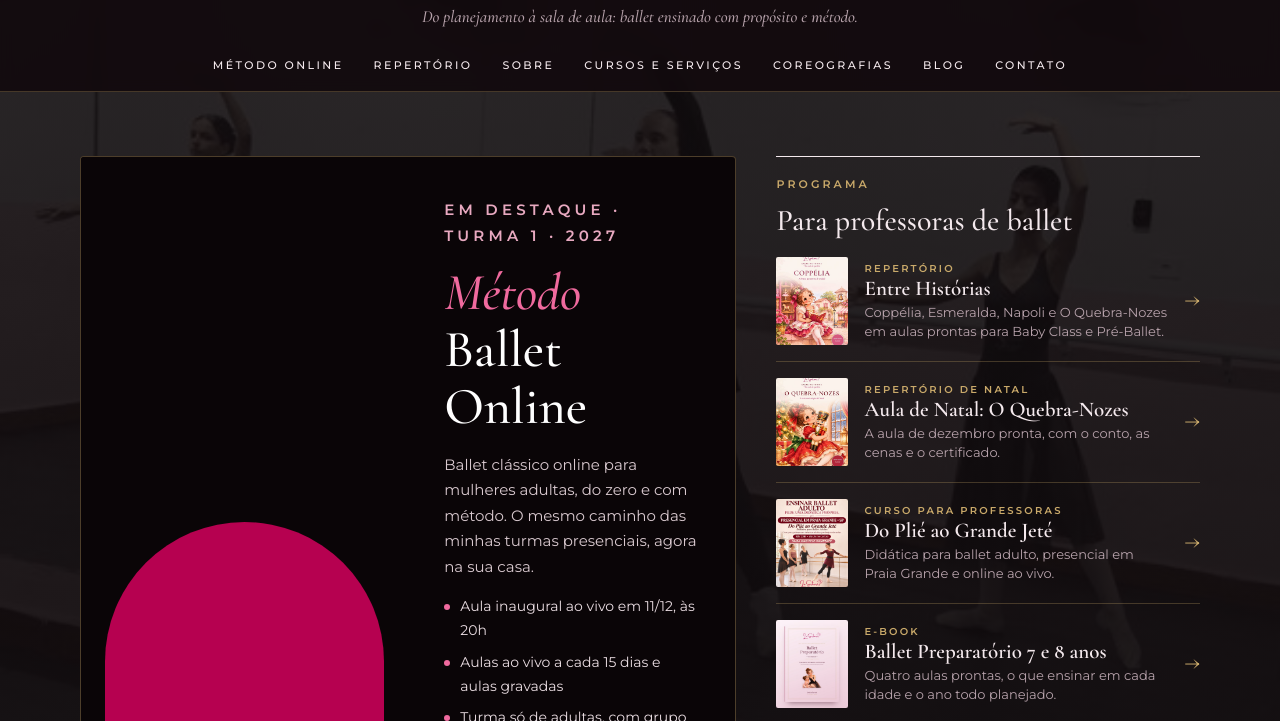
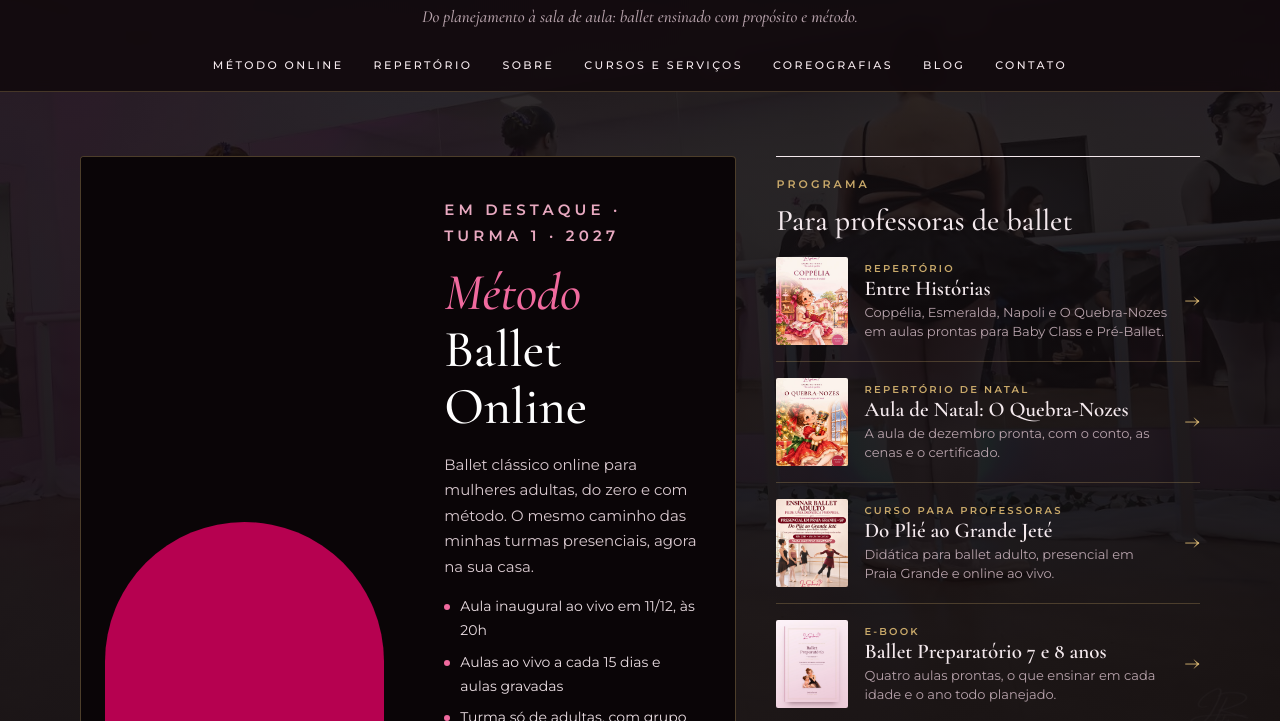
Before and after one commit to professoraleticiasartori-gif/lesartori-site, a plain HTML site: page inicio-novo.html in a window 1280 px wide. Shown: the part 79-800 px from the top of the page. Drawn offline with nearby package versions, Linux system fonts and the light colour scheme.

Commit message:
Fundo novo tambem na previa

```diff
--- a/inicio-novo.html
+++ b/inicio-novo.html
@@ -188,7 +188,7 @@ footer img{height:44px;width:auto;margin:0 auto 10px}
 :root{--marfim:#120A0E;--papel:rgba(255,255,255,.025);--blush:rgba(194,24,91,.08);--vinho:#F4E9ED;--magenta:#C2185B;--ouro:#C9A96A;--ouro-claro:rgba(201,169,106,.28);--texto:#E8DCE1;--suave:#B7A2AB;--noite:#0A0507}
 html{background:#120A0E}
 body{background:transparent;position:relative;isolation:isolate}
-body::before{content:"";position:fixed;inset:0;z-index:-1;pointer-events:none;background:linear-gradient(rgba(18,10,14,.86),rgba(18,10,14,.93)),url(aula-centro-1.jpg) center 45%/cover no-repeat;filter:grayscale(.35)}
+body::before{content:"";position:fixed;inset:0;z-index:-1;pointer-events:none;background:linear-gradient(rgba(18,10,14,.86),rgba(18,10,14,.93)),url(fundo-aula.jpg) 22% 40%/cover no-repeat;filter:grayscale(.35)}
 header{background:rgba(18,10,14,.92);backdrop-filter:blur(6px)}
 .topo img,footer img{filter:brightness(1.6) saturate(1.1)}
 .btn-linha:hover{color:#120A0E}
```
